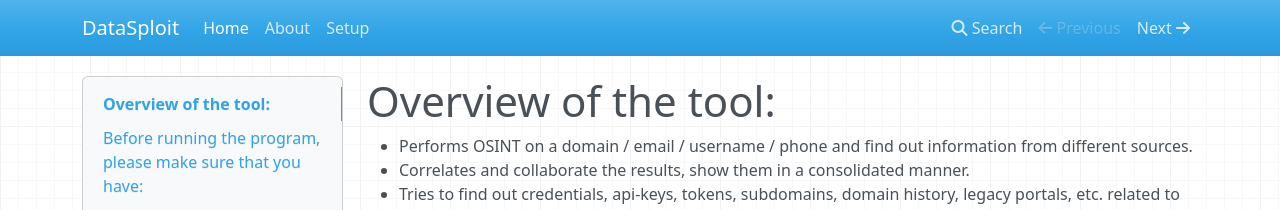
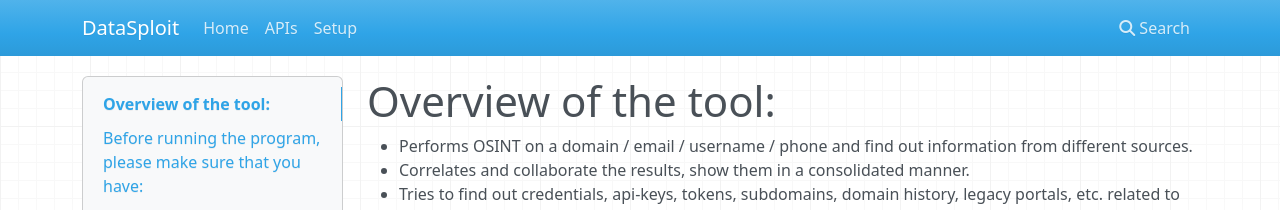
Before and after one commit to dvopsway/datasploit, an MkDocs documentation site: the page built from docs/index.md, in a window 1280 px wide. Shown: the top 210 px of the page. Built offline with MkDocs 1.6.1, drawn with Linux system fonts in a browser that asks for light colours; nearby versions of some CDN libraries; old or Windows-style settings are respelled for this version of MkDocs; part of the change alters nothing that is shown.

```diff
--- a/mkdocs.yml
+++ b/mkdocs.yml
@@ -1,5 +1,5 @@
 site_name: DataSploit
 pages:
-- Home: 'index.md'
-- About: 'apiGeneration.md'
+- Home: 'home.md'
+- APIs: 'apiGeneration.md'
 - Setup: 'setupGuide.md'
```
